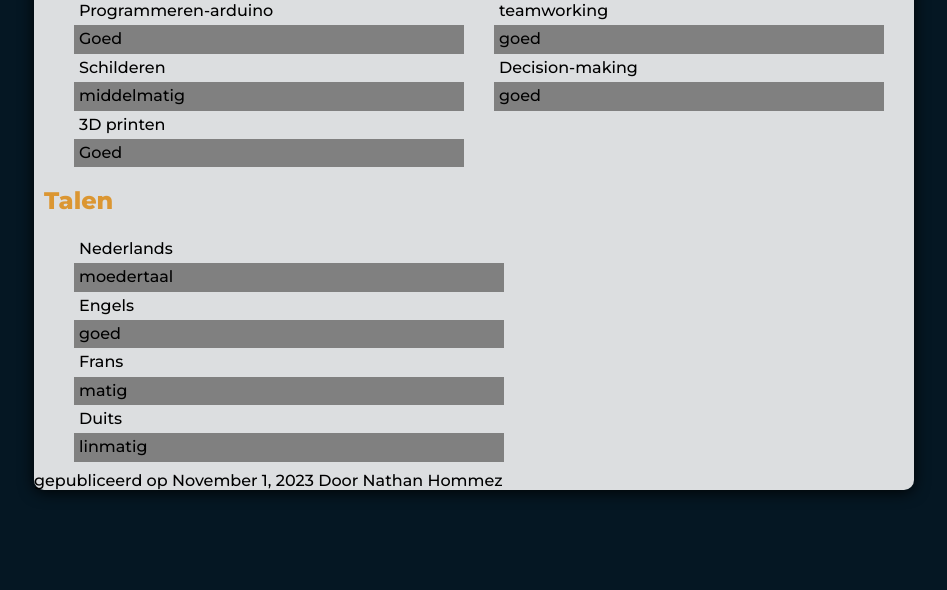
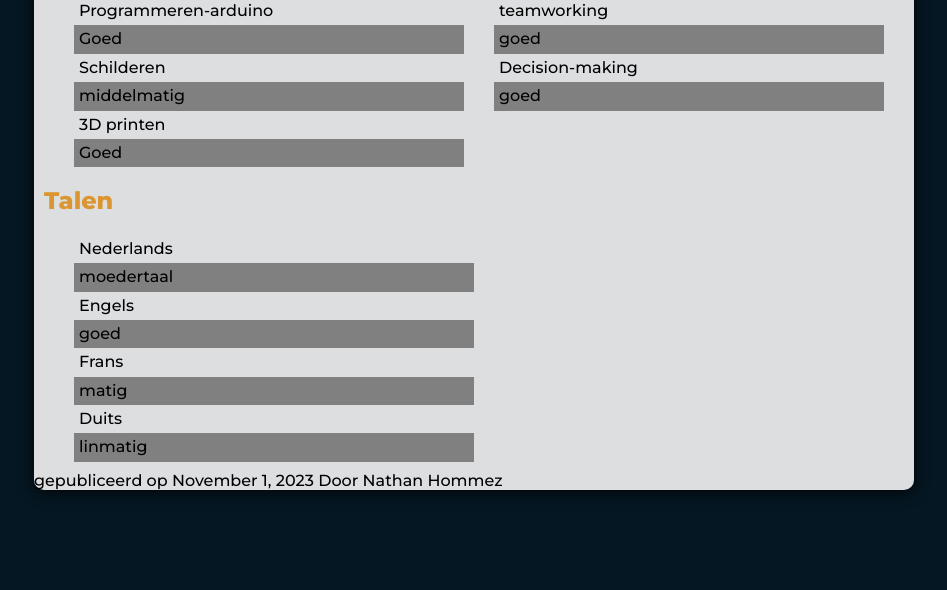
Before and after one commit to Cyptrax/Website-portfolio-PHP, a PHP site: page /cv/ in a window 1280 px wide. Shown: the part 1442-2032 px from the top of the page, without its empty margins (166-1113 px from the left). Run offline with PHP 8.4, Linux system fonts and the light colour scheme.

Commit message:
Update cv.css

```diff
--- a/css/cv.css
+++ b/css/cv.css
@@ -121,7 +121,7 @@ p {
 }
 .talen {
   margin-left: 3rem;
-  width: 50%;
+  width: 46.5%;
 }
 .talen p {
   padding: 0.5rem;
```
